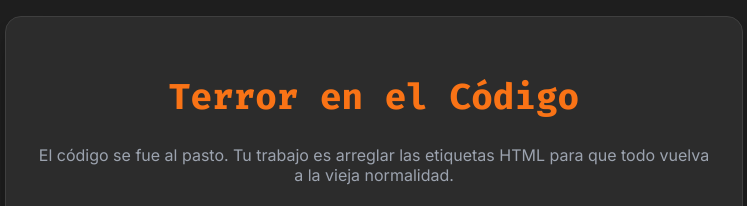
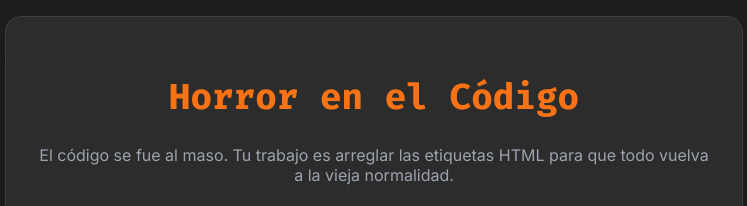
Before and after one commit to eltopo-uy/OA-html-HorrorEnElC-digo, a plain HTML site: page index.html in a window 1280 px wide. Shown: the top 206 px of the page, 266-1013 px from the left. Drawn offline with Linux system fonts and the light colour scheme.

Commit message:
Update index.html

```diff
--- a/index.html
+++ b/index.html
@@ -18,8 +18,8 @@
 
     <main class="contenedor">
       <header>
-            <h1 class="titulo">Terror en el Código</h1>
-            <p class="subtitulo">El código se fue al pasto. Tu trabajo es arreglar las etiquetas HTML para que todo vuelva a la vieja normalidad.</p>
+            <h1 class="titulo">Horror en el Código</h1>
+            <p class="subtitulo">El código se fue al maso. Tu trabajo es arreglar las etiquetas HTML para que todo vuelva a la vieja normalidad.</p>
        </header>
       <!-la barrita que muestra cuánto vas arreglando -->
       <div class="seccion-progreso">
```
